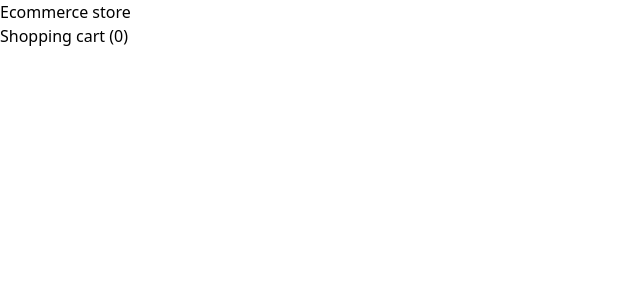
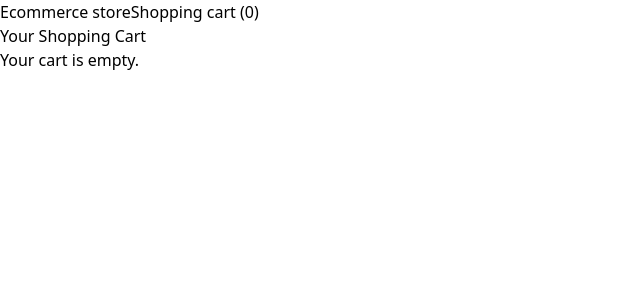
Before and after one commit to BRAVO23111/ecommerce-store, a React (Vite) app: page /cart in a window 1280 px wide. Shown: the top 300 px of the page, without its empty margins (0-640 px from the left). Built offline with nearby package versions, Linux system fonts and the light colour scheme.

Commit message:
added checkout page

```diff
--- /dev/null
+++ b/src/components/CartProduct.jsx
@@ -0,0 +1,32 @@
+/* eslint-disable react/prop-types */
+import React, { useContext } from 'react';
+import { Cartcontext } from '../Cartcontext';
+import Store from '../pages/store';
+import { getproductsid } from '../productsarray';
+
+const CartProduct = ({ id, quantity }) => {
+    const cart = useContext(Cartcontext);
+    const getProductData = getproductsid(id);
+    const productPrice = getProductData.price;
+
+    const handleRemove = () => {
+        // Call the remove function from the context with the product ID
+        cart.delfromCart(id);
+    };
+
+    return (
+        <div className="border p-4 mb-4">
+            <h1 className="text-xl font-bold mb-2">{getProductData.title}</h1>
+            <p className="text-base mb-2">Quantity: {quantity}</p>
+            <h1 className="text-xl font-bold">${(quantity * productPrice).toFixed(2)}</h1>
+            <button
+                onClick={handleRemove}
+                className="bg-red-500 hover:bg-red-700 text-white font-bold py-2 px-3 rounded-full mt-2"
+            >
+                Remove
+            </button>
+        </div>
+    );
+};
+
+export default CartProduct;
--- a/src/components/Navabar.jsx
+++ b/src/components/Navabar.jsx
@@ -12,7 +12,7 @@ const Navbarbar = ({product}) => {
     <>
       <Navbar className='bg-gray-800 p-4 text-white'>
         <div className='container mx-auto flex justify-between items-center'>
-          <h1 className='text-2xl font-bold'>Ecommerce store</h1>
+          <Link to='/' className='text-2xl font-bold'>Ecommerce store</Link>
           <Link to = '/cart'
             onClick={handleShow}
             className='bg-green-500 hover:bg-green-600 text-white py-2 px-4 rounded'
--- a/src/pages/cartPage.jsx
+++ b/src/pages/cartPage.jsx
@@ -1,12 +1,39 @@
-import React from 'react'
+import React, { useContext } from 'react';
+import { Cartcontext } from '../Cartcontext';
+import CartProduct from '../components/CartProduct';
 
 const CartPage = () => {
+    const cart = useContext(Cartcontext);
+    const getTotalPrice = () => {
+        return cart.items.reduce((total, product) => {
+            return total + product.quantity * product.price;
+        }, 0).toFixed(2);
+    };
 
-  return (
-    <div>
+    return (
+        <div className="container mx-auto p-4">
+            <h1 className="text-3xl font-semibold mb-8">Your Shopping Cart</h1>
 
-    </div>
-  )
-}
+            {cart.items.length === 0 ? (
+                <p className="text-lg">Your cart is empty.</p>
+            ) : (
+                <>
+                    <div className="grid grid-cols-1 md:grid-cols-2 lg:grid-cols-3 gap-8">
+                        {cart.items.map((currentProduct, idx) => (
+                            <CartProduct key={idx} id={currentProduct.id} quantity={currentProduct.quantity}></CartProduct>
+                        ))}
+                    </div>
 
-export default CartPage
+                    <div className="mt-8">
+                        <h2 className="text-xl font-semibold">Total Price: ${getTotalPrice()}</h2>
+                        <button className="bg-blue-500 hover:bg-blue-700 text-white font-bold py-2 px-4 rounded-full mt-4">
+                            Checkout
+                        </button>
+                    </div>
+                </>
+            )}
+        </div>
+    );
+};
+
+export default CartPage;
```
